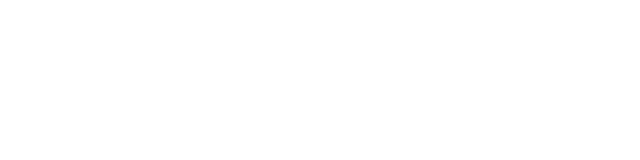
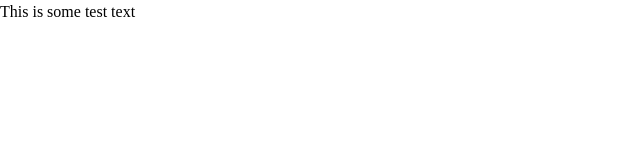
Before and after one commit to Jbonez87/jbonez87.github.io, a React (Vite) app: page / in a window 1280 px wide. Shown: the top 160 px of the page, without its empty margins (0-640 px from the left). Built offline with nearby package versions, Linux system fonts and the light colour scheme.

Commit message:
add site scaffolding

```diff
--- a/index.html
+++ b/index.html
@@ -80,6 +80,9 @@
             type="font/woff2"
             crossorigin
         />
+
+        <!-- Font CSS -->
+        <link rel="stylesheet" href="/fonts/fonts.css" />
     </head>
     <body>
         <div id="root"></div>
--- a/src/App.tsx
+++ b/src/App.tsx
@@ -1,3 +1,7 @@
 export default function App() {
-  return <div></div>;
+  return (
+    <div>
+      <h1>This is some test text</h1>
+    </div>
+  );
 }
```
